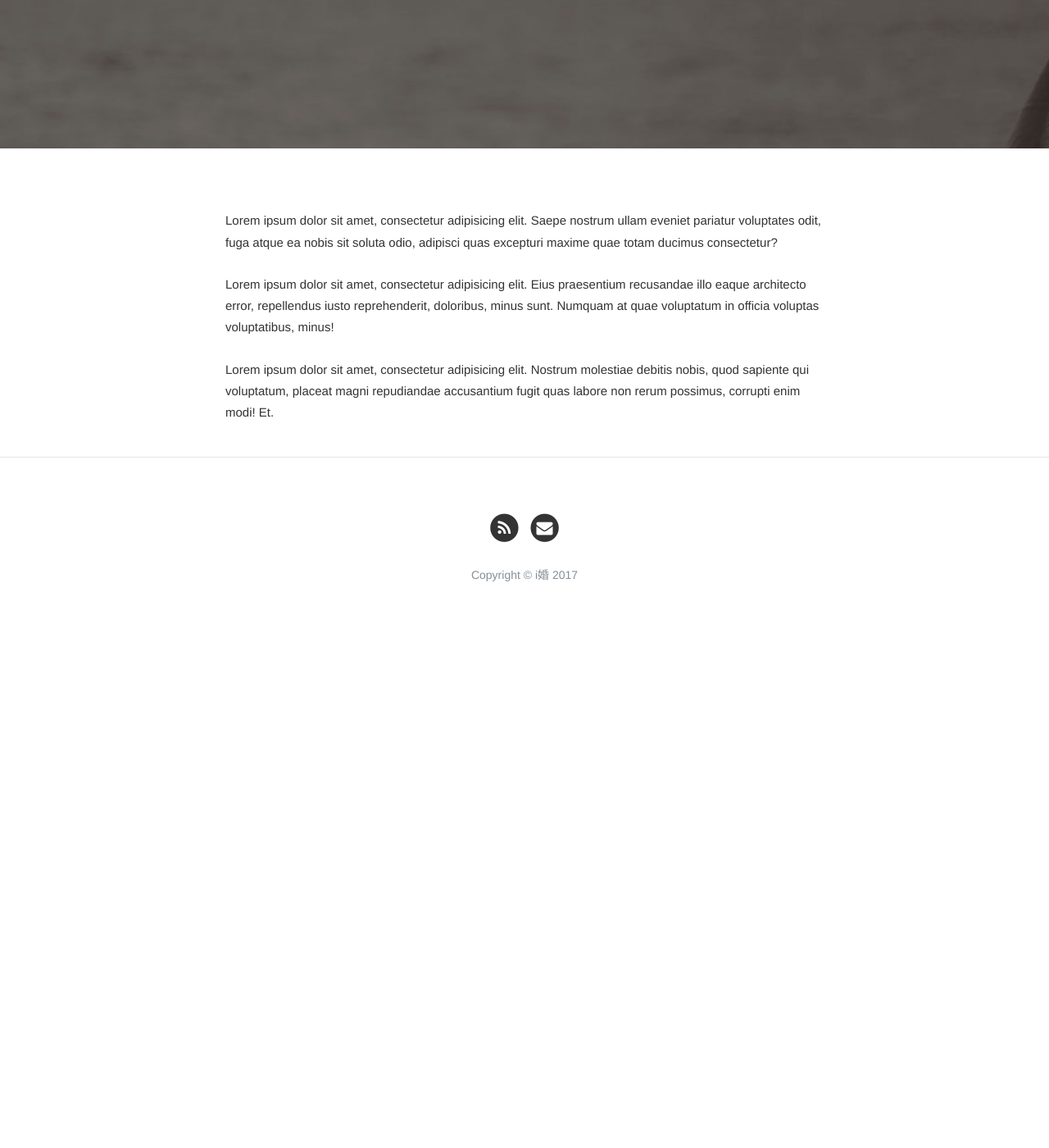
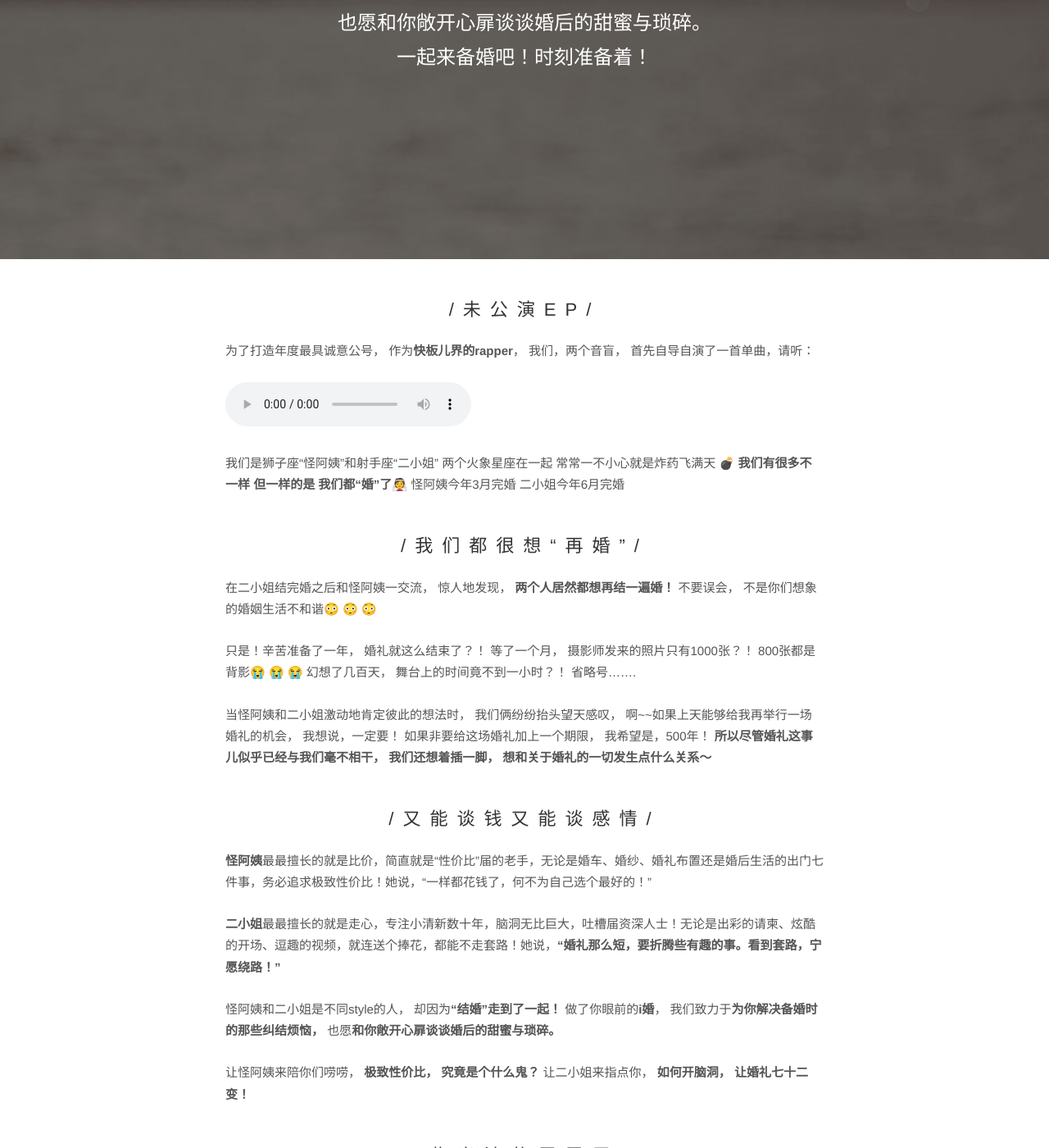
Before and after one commit to ihonecomcn/ihonecomcn.github.io, a Jekyll site: the page built from about.html, in a window 1280 px wide and 1400 px high, scrolled down 367 px. Shown: the whole window at 82% size. Built offline with Jekyll 4.4.1, drawn with Linux system fonts in a browser that asks for light colours; nearby versions of some CDN libraries; before the commit the page ends 1146 px from its top, so only the background shows below that; some of the changed text lies outside the part shown.

Commit message:
Update about page

```diff
--- a/about.html
+++ b/about.html
@@ -1,12 +1,102 @@
 ---
 layout: page
-title: "About"
-description: "This is what I do."
+title: "关于我们"
+description: <p>我们致力于为你解决备婚时的那些纠结烦恼，<br>也愿和你敞开心扉谈谈婚后的甜蜜与琐碎。<br>一起来备婚吧！时刻准备着！</p>
 header-img: "img/about-bg.jpg"
 ---
 
-<p>Lorem ipsum dolor sit amet, consectetur adipisicing elit. Saepe nostrum ullam eveniet pariatur voluptates odit, fuga atque ea nobis sit soluta odio, adipisci quas excepturi maxime quae totam ducimus consectetur?</p>
+<div class="post">
+    <h2 id="未公演ep">未公演EP</h2>
 
-<p>Lorem ipsum dolor sit amet, consectetur adipisicing elit. Eius praesentium recusandae illo eaque architecto error, repellendus iusto reprehenderit, doloribus, minus sunt. Numquam at quae voluptatum in officia voluptas voluptatibus, minus!</p>
+    <p>为了打造年度最具诚意公号，
+        作为<strong>快板儿界的rapper</strong>，
+        我们，两个音盲，
+        首先自导自演了一首单曲，请听：</p>
 
-<p>Lorem ipsum dolor sit amet, consectetur adipisicing elit. Nostrum molestiae debitis nobis, quod sapiente qui voluptatum, placeat magni repudiandae accusantium fugit quas labore non rerum possimus, corrupti enim modi! Et.</p>
+    <audio controls="controls">
+        Your browser does not support the <code>audio</code> element.
+        <source src="//lmpic.qiniudn.com/ihone-freestyle/iHone.mp3">
+    </audio>
+
+    <p>我们是狮子座“怪阿姨”和射手座“二小姐”
+        两个火象星座在一起
+        常常一不小心就是炸药飞满天 💣
+        <strong>我们有很多不一样
+            但一样的是 我们都“婚”了👰</strong>
+        怪阿姨今年3月完婚  二小姐今年6月完婚</p>
+
+    <h2 id="我们都很想再婚">我们都很想“再婚”</h2>
+
+    <p>在二小姐结完婚之后和怪阿姨一交流，
+        惊人地发现，
+        <strong>两个人居然都想再结一遍婚！</strong>
+        不要误会，
+        不是你们想象的婚姻生活不和谐😳 😳 😳</p>
+
+    <p>只是！辛苦准备了一年，
+        婚礼就这么结束了？！
+        等了一个月，
+        摄影师发来的照片只有1000张？！
+        800张都是背影😭 😭 😭
+        幻想了几百天，
+        舞台上的时间竟不到一小时？！
+        省略号…….</p>
+
+    <p>当怪阿姨和二小姐激动地肯定彼此的想法时，
+        我们俩纷纷抬头望天感叹，
+        啊~~如果上天能够给我再举行一场婚礼的机会，
+        我想说，一定要！
+        如果非要给这场婚礼加上一个期限，
+        我希望是，500年！
+        <strong>所以尽管婚礼这事儿似乎已经与我们毫不相干，
+            我们还想着插一脚，
+            想和关于婚礼的一切发生点什么关系～</strong></p>
+
+    <h2 id="又能谈钱又能谈感情">又能谈钱又能谈感情</h2>
+
+    <p><strong>怪阿姨</strong>最最擅长的就是比价，简直就是“性价比”届的老手，无论是婚车、婚纱、婚礼布置还是婚后生活的出门七件事，务必追求极致性价比！她说，“一样都花钱了，何不为自己选个最好的！”</p>
+
+    <p><strong>二小姐</strong>最最擅长的就是走心，专注小清新数十年，脑洞无比巨大，吐槽届资深人士！无论是出彩的请柬、炫酷的开场、逗趣的视频，就连送个捧花，都能不走套路！她说，<strong>“婚礼那么短，要折腾些有趣的事。看到套路，宁愿绕路！”</strong></p>
+
+    <p>怪阿姨和二小姐是不同style的人，
+        却因为<strong>“结婚”走到了一起！</strong>
+        做了你眼前的<strong>i婚</strong>，
+        我们致力于<strong>为你解决备婚时的那些纠结烦恼，</strong>
+        也愿<strong>和你敞开心扉谈谈婚后的甜蜜与琐碎。</strong></p>
+
+    <p>让怪阿姨来陪你们唠唠，
+        <strong>极致性价比，</strong>
+        <strong>究竟是个什么鬼？</strong>
+        让二小姐来指点你，
+        <strong>如何开脑洞，</strong>
+        <strong>让婚礼七十二变！</strong></p>
+
+    <h2 id="柴米油盐屎尿屁">柴米油盐屎尿屁</h2>
+    <h2 id="鸡毛蒜皮不会腻">鸡毛蒜皮不会腻</h2>
+
+    <p>婚礼不是婚姻的全部，
+        王子公主的童话在舞台一落幕，
+        <strong>柴米油盐屎尿屁的日子就会接踵而来🍼</strong>
+        当多年后激情不再，
+        也许我们还能借着那一刻的泪光闪烁😢
+        从满地狼藉里脱开身，
+        想起当时的我们为什么在一起👫
+        也许纸婚锡婚宝石婚银婚甚至金婚这些周年时，
+        再翻出那一天的照片和视频，
+        <strong>这种仪式感，</strong>
+        <strong>大概会一直支持我们走下去。</strong></p>
+
+    <p>如果能一直保有着准备婚礼的那份心情，
+        再平常的日子也会过得不一样起来。
+        <strong>让我们一起来备婚吧！</strong>
+        <strong>时刻准备着！</strong></p>
+
+    <p>我们相信无论是什么状态的你，
+        是否正在备婚的你，或是已婚的你，
+        一定会和我们产生共鸣🙏
+        就像我们在歌里唱的那样，
+        什么，你还没听？赶紧拉到上方听歌！🎧
+        期望你的关注，
+        <strong>和我们一起畅想婚礼的freestyle，</strong>
+        <strong>其实也是拥有了生活的freestyle！</strong></p>
+</div>
```
